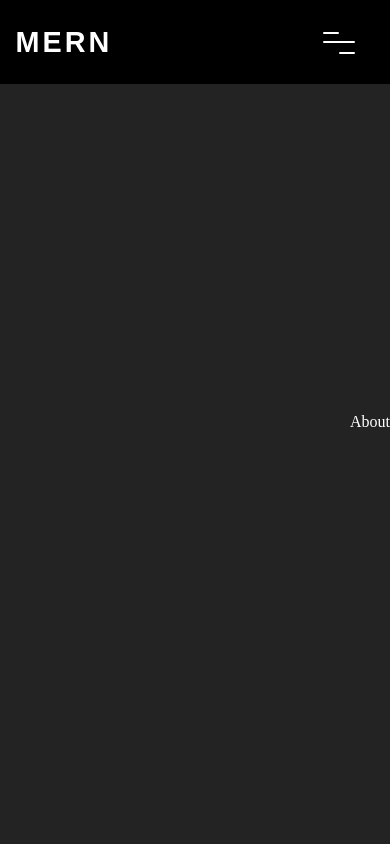
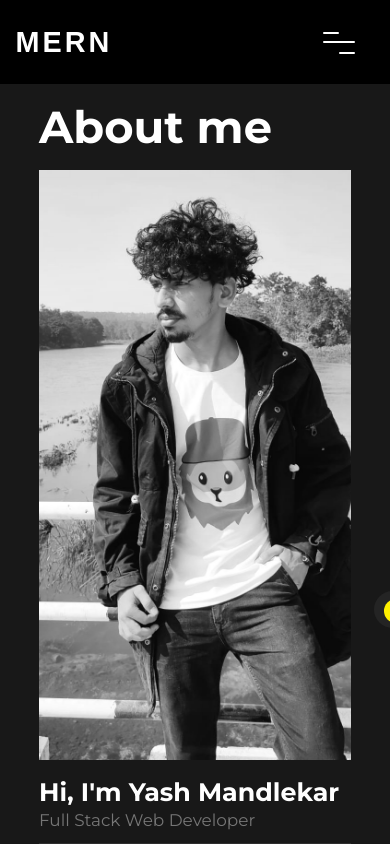
Before and after one commit to yash-mandlekar/portfolio, a React (Create React App) app: page /about in a window 390 px wide. Built offline with nearby package versions, Linux system fonts and the light colour scheme.

Commit message:
updating

```diff
--- a/src/App.css
+++ b/src/App.css
@@ -1,5 +1,6 @@
 @import url("https://fonts.googleapis.com/css?family=Kanit:300,400,500,700&display=swap");
 @import url("https://fonts.googleapis.com/css?family=Lobster:300,400,500,700&display=swap");
+@import url("https://fonts.googleapis.com/css?family=Montserrat:300,400,500,700&display=swap");
 
 * {
   margin: 0;
@@ -11,6 +12,7 @@ html,
 body {
   background-color: rgb(240, 240, 240);
   height: 100%;
+  overflow-x: hidden;
 }
 body::-webkit-scrollbar {
   width: 0.5rem;
@@ -31,7 +33,7 @@ body::-webkit-scrollbar-thumb {
   color: white !important;
 }
 .grey {
-  background-color: rgb(35, 35, 35) !important;
+  background-color: rgb(24, 24, 24) !important;
   color: rgb(255, 255, 255) !important;
 }
 .darkactive {
@@ -40,3 +42,6 @@ body::-webkit-scrollbar-thumb {
 .txt-white {
   color: rgb(255, 255, 255) !important;
 }
+.txt-black {
+  color: rgb(0, 0, 0) !important;
+}
--- a/src/Components/About/About.css
+++ b/src/Components/About/About.css
@@ -1,9 +1,72 @@
 .about {
-  overflow: hidden;
+  overflow-x: hidden;
+  /* display: flex; */
+  margin-left: 22%;
+  height: 200vh;
+  width: 78%;
+  font-family: Montserrat;
+  padding: 0% 10%;
+}
+.abouttop h1 {
+  color: white;
+  font-size: 2.8rem;
+  font-weight: 600;
+  padding-top: 10vh;
+  padding: 5% 0%;
+}
+.about2 {
+  width: 100%;
   display: flex;
-  height: 100vh;
+  justify-content: center;
+  align-items: center;
+}
+.about2 img {
+  height: 70vh;
   width: 100%;
-  float: right;
-  align-items: center;
-  justify-content: end;
+  object-fit: cover;
+  object-position: top;
+  /* black and white filter */
+  filter: grayscale(100%);
 }
+.about3 {
+  width: 100%;
+  padding: 5% 0%;
+}
+.about3 h1 {
+  color: white;
+  font-size: 2vmax;
+  font-weight: 600;
+}
+.about3 h2 {
+  color: #767676;
+  font-size: 1.3vmax;
+  font-weight: 400;
+  padding: 1% 0%;
+}
+.divider {
+  width: 100%;
+  height: 0.5px;
+  background-color: rgb(46, 46, 46);
+  margin: 3% 0%;
+}
+.about3 p {
+  color: #767676;
+  font-size: 1rem;
+  font-weight: 400;
+  padding: 1% 0%;
+  line-height: 1.5rem;
+}
+
+@media screen and (max-width: 1200px) {
+  .about {
+    margin-left: 0;
+    width: 100%;
+    padding-top: 10vh;
+  }
+  .about3 h1 {
+    font-size: 3vmax;
+  }
+  .about3 h2 {
+    font-size: 2vmax;
+  }
+}
--- a/src/Components/About/About.jsx
+++ b/src/Components/About/About.jsx
@@ -1,13 +1,49 @@
 import React from "react";
-import { useSelector } from "react-redux";
+import { useDispatch, useSelector } from "react-redux";
 import Navbar from "../Navbar/Navbar";
 import "./About.css";
+import myImg from "../../img/photu.jpg";
+import { changeTheme } from "../../Store/Actions/Theme";
+import Darkmode from "../../miniComp/Darkmode";
 const About = () => {
   const { theme } = useSelector((state) => state.theme);
+
   return (
     <>
       <Navbar />
-      <div className={`about ${theme === "dark" ? "grey" : ""}`}>About</div>
+      <div className={`about ${theme === "dark" ? "grey" : ""}`}>
+        <div className="abouttop">
+          <h1 className={`${theme === "dark" ? "grey" : "txt-black"}`}>
+            About me
+          </h1>
+        </div>
+        <div className="about2">
+          <img src={myImg} alt="" />
+        </div>
+        <div className="about3">
+          <h1 className={`${theme === "dark" ? "grey" : "txt-black"}`}>
+            Hi, I'm Yash Mandlekar
+          </h1>
+          <h2>Full Stack Web Developer</h2>
+          <div className="divider"></div>
+          <p>
+            I am a full stack web developer. I am a student of B.Tech in
+            Information Technology. I am a self taught web developer. I have
+            learned web development from various online sources. I have learned
+            web development from various online sources. I have learned web
+            development from various online sources.
+          </p>
+          <p>
+            I am a full stack web developer. I am a student of B.Tech in
+            Information Technology. I am a self taught web developer. I have
+            learned web development from various online sources. I have learned
+            web development from various online sources. I have learned web
+            development from various online sources.
+          </p>
+          <div className="divider"></div>
+        </div>
+      </div>
+      <Darkmode />
     </>
   );
 };
--- a/src/Components/Home/Home.jsx
+++ b/src/Components/Home/Home.jsx
@@ -2,14 +2,10 @@ import React, { useState } from "react";
 import "./home.css";
 import Photu from "../../img/photu.jpg";
 import Navbar from "../Navbar/Navbar";
-import { useDispatch, useSelector } from "react-redux";
-import { changeTheme } from "../../Store/Actions/Theme";
+import { useSelector } from "react-redux";
+import Darkmode from "../../miniComp/Darkmode";
 const Home = () => {
-  const dispatch = useDispatch();
   const { theme } = useSelector((state) => state.theme);
-  const handleTheme = () => {
-    dispatch(changeTheme(theme));
-  };
   const handleIcon = (e) => {
     window.open(e.target.id, "_blank");
   };
@@ -75,14 +71,9 @@ const Home = () => {
               className="ri-linkedin-box-fill"
             ></i>
           </div>
-          <div className="darkmode">
-            <label className="switch">
-              <input type="checkbox" onChange={handleTheme} name="theme" />
-              <span className="slider"></span>
-            </label>
-          </div>
         </div>
       </div>
+      <Darkmode />
     </>
   );
 };
--- a/src/Components/Home/home.css
+++ b/src/Components/Home/home.css
@@ -20,7 +20,6 @@
   height: 50%;
   width: 50%;
 }
-
 .image {
   position: absolute;
   top: 0;
@@ -166,62 +165,6 @@
 .yashicons i:nth-child(3):hover {
   color: rgb(215, 99, 119);
 }
-.darkmode {
-  width: 100%;
-  height: 1.8%;
-  position: relative;
-}
-/* The switch - the box around the slider */
-.switch {
-  position: absolute !important;
-  align-items: center;
-  display: flex;
-  right: -4%;
-  bottom: 0%;
-  font-size: 17px;
-  position: relative;
-  display: inline-block;
-  width: 5.5em;
-  height: 2.2em;
-}
-/* Hide default HTML checkbox */
-.switch input {
-  opacity: 0;
-  width: 0;
-  height: 0;
-}
-/* The slider */
-.slider {
-  --background: #242424;
-  position: absolute;
-  cursor: pointer;
-  top: 0;
-  left: 0;
-  right: 0;
-  bottom: 0;
-  background-color: var(--background);
-  transition: 0.5s;
-  border-radius: 30px;
-}
-.slider:before {
-  position: absolute;
-  content: "";
-  height: 1.4em;
-  width: 1.4em;
-  border-radius: 50%;
-  left: 10%;
-  bottom: 15%;
-  box-shadow: inset 8px -4px 0px 0px #fff000;
-  background: var(--background);
-  transition: 0.5s;
-}
-input:checked + .slider {
-  background-color: #9b9b9b;
-}
-input:checked + .slider:before {
-  transform: translateX(100%);
-  box-shadow: inset 15px -4px 0px 15px #fff000;
-}
 
 @media (max-width: 1200px) {
   .home {
--- a/src/Components/Navbar/nav.css
+++ b/src/Components/Navbar/nav.css
@@ -6,6 +6,7 @@
   display: flex;
   flex-direction: column;
   align-items: center;
+  z-index: 999;
 }
 .tokyo {
   position: relative;
@@ -29,7 +30,8 @@
   justify-content: center;
   width: 66%;
 }
-.details li {
+.details li,
+.sidenav li {
   margin-top: 10%;
   list-style: none;
   color: rgb(91, 91, 91);
@@ -43,11 +45,13 @@
   color: rgb(0, 0, 0);
   letter-spacing: 2px;
 }
-.details li a {
+.details li a,
+.sidenav li a {
   text-decoration: none;
   color: inherit;
 }
-.details li i {
+.details li i,
+.sidenav li i {
   margin-right: 12%;
   font-family: sans-serif;
 }
@@ -168,3 +172,14 @@ input:checked + div span.line-2 {
 .animate__slideInLeft {
   transform: translateX(0);
 }
+.sidenav li {
+  margin-top: 5vmax;
+  padding: 0 4vmax;
+}
+.sidenav li a {
+  font-size: 2.5vmax;
+  font-weight: 600;
+  color: rgb(255, 255, 255);
+  font-family: sans-serif;
+  letter-spacing: 1px;
+}
--- /dev/null
+++ b/src/miniComp/Darkmode.jsx
@@ -0,0 +1,26 @@
+import React from "react";
+import { useDispatch, useSelector } from "react-redux";
+import { changeTheme } from "../Store/Actions/Theme";
+import "./mini.css";
+const Darkmode = () => {
+  const dispatch = useDispatch();
+  const { theme } = useSelector((state) => state.theme);
+  const handleTheme = () => {
+    dispatch(changeTheme(theme));
+  };
+  return (
+    <div className="darkmode">
+      <label className="switch">
+        <input
+          type="checkbox"
+          onChange={handleTheme}
+          name="theme"
+          checked={theme === "dark" ? false : true}
+        />
+        <span className="slider"></span>
+      </label>
+    </div>
+  );
+};
+
+export default Darkmode;
--- /dev/null
+++ b/src/miniComp/mini.css
@@ -0,0 +1,53 @@
+.darkmode {
+  right: 4%;
+  top: 70%;
+  position: fixed;
+}
+/* The switch - the box around the slider */
+.switch {
+  position: absolute;
+  align-items: center;
+  display: flex;
+  font-size: 17px;
+  display: inline-block;
+  width: 5.5em;
+  height: 2.2em;
+}
+/* Hide default HTML checkbox */
+.switch input {
+  opacity: 0;
+  width: 0;
+  height: 0;
+}
+/* The slider */
+.slider {
+  --background: #242424;
+  position: absolute;
+  cursor: pointer;
+  top: 0;
+  left: 0;
+  right: 0;
+  bottom: 0;
+  background-color: var(--background);
+  transition: 0.5s;
+  border-radius: 30px;
+}
+.slider:before {
+  position: absolute;
+  content: "";
+  height: 1.4em;
+  width: 1.4em;
+  border-radius: 50%;
+  left: 10%;
+  bottom: 15%;
+  box-shadow: inset 8px -4px 0px 0px #fff000;
+  background: var(--background);
+  transition: 0.5s;
+}
+input:checked + .slider {
+  background-color: #9b9b9b;
+}
+input:checked + .slider:before {
+  transform: translateX(100%);
+  box-shadow: inset 15px -4px 0px 15px #fff000;
+}
```
Also changed, not shown: src/Components/Navbar/Navbar.jsx (+25 -61 lines).
